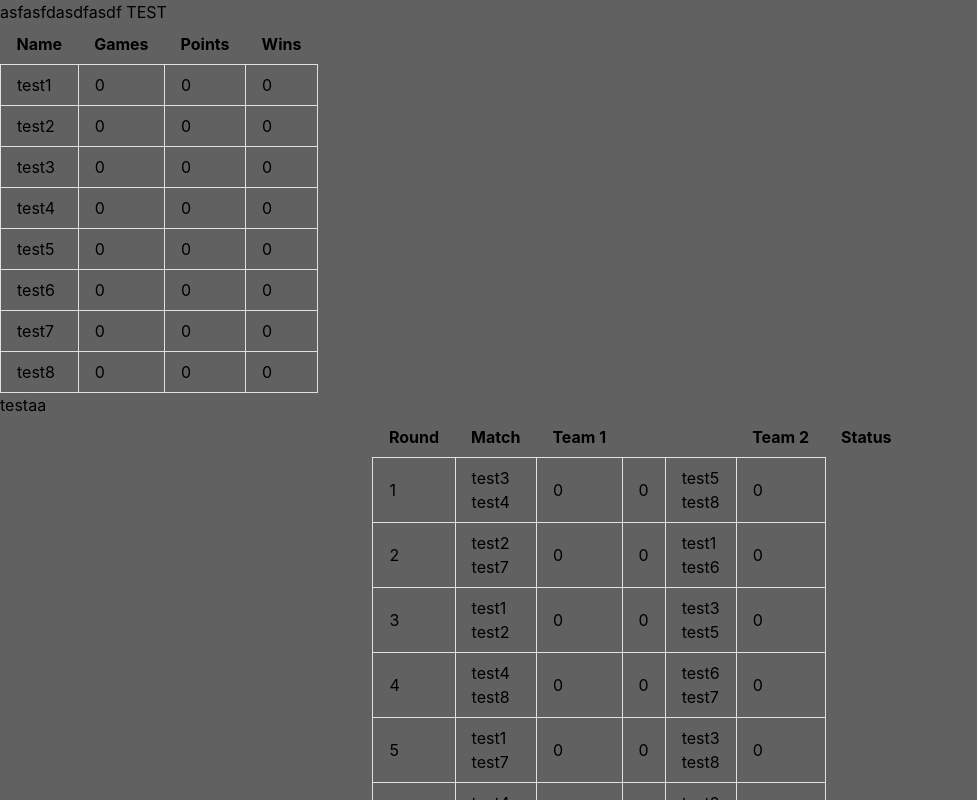
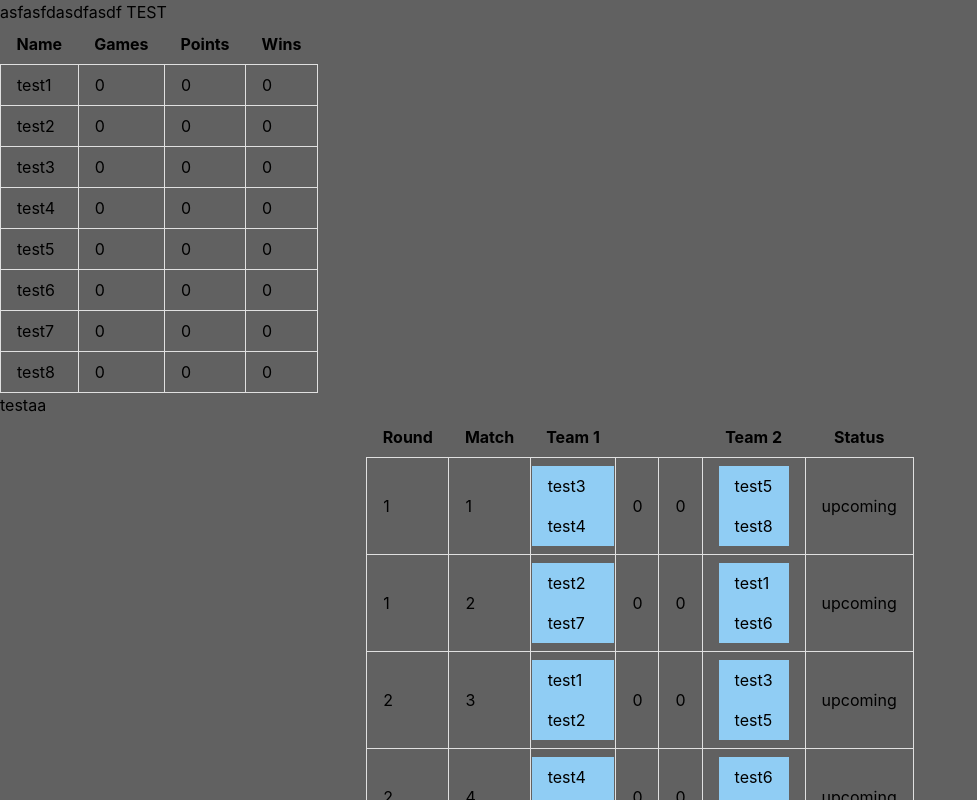
Before and after one commit to ohanhimaki/americano-tournaments, a React (Create React App) app in the folder americano-tournaments.web/: page / in a window 1280 px wide. Both pictures are taken after typing "Sample" into the empty fields and a click on the input "Submit". Shown: the top 800 px of the page, without its empty margins (0-977 px from the left). Built offline with nearby package versions, Linux system fonts and the light colour scheme.

Commit message:
Ui toiminnallisuutta kehitetty matseihin

```diff
--- a/americano-tournaments.web/src/new-tournament/Matches.tsx
+++ b/americano-tournaments.web/src/new-tournament/Matches.tsx
@@ -1,9 +1,11 @@
 import React, { useState } from "react";
 import tournamentState from "./models/tournamentState";
-import Match, { Team } from "./models/tournament";
+import Match, { Team, Player } from "./models/tournament";
 
 export const Matches = () => {
   const [updated, setupdated] = useState(new Date());
+  const [highlightedPlayer, sethighlightedPlayer] = useState("");
+
   const tournamentinst = tournamentState.getInstance();
 
   function addScore(match: Match, team: Team, sumToAdd: number) {
@@ -16,6 +18,41 @@ export const Matches = () => {
 
     setupdated(new Date());
   }
+
+  function highlightPlayer(player?: Player) {
+    if (!player) {
+      return;
+    }
+    sethighlightedPlayer(player.name);
+  }
+
+  function getPlayer(player?: Player) {
+    let classstring = "bg-blue-300";
+    if (!player) {
+      return;
+    }
+
+    if (player.name === highlightedPlayer) {
+      classstring = "bg-red-300";
+    }
+    classstring += " py-2 px-4";
+    return (
+      <div className={classstring}>
+        <button onClick={() => highlightPlayer(player)}>{player.name}</button>
+      </div>
+    );
+  }
+
+  function getMatchStateString(state?: number) {
+    if (state === 0) {
+      return "upcoming";
+    } else if (state === 1) {
+      return "ongoing";
+    } else if (state === 2) {
+      return "finished";
+    }
+  }
+
   return (
     <div className="">
       <table className="table-auto m-auto">
@@ -34,32 +71,33 @@ export const Matches = () => {
           {tournamentinst.matches.map((match: Match, index: number) => {
             return (
               <tr key={index}>
+                <td className="border px-4 py-2">{match.roundno}</td>
                 <td className="border px-4 py-2">{match.matchno}</td>
-                <td className="border px-4 py-2">
-                  <div>{match.team1.players[0].name}</div>
-                  <div>{match.team1.players[1].name}</div>
+                <td className="border">
+                  {getPlayer(match.team1.players[0])}
+                  {getPlayer(match.team1.players[1])}
                 </td>
                 <td
                   className="border px-4 py-2"
                   onClick={() => addScore(match, match.team1, 1)}
                 >
-                  {match.score1}
+                  <button>{match.score1}</button>
                 </td>
                 <td
                   className="border px-4 py-2"
                   onClick={() => addScore(match, match.team2, 1)}
                 >
-                  {match.score2}
+                  <button>{match.score2}</button>
                 </td>
                 <td className="border px-4 py-2">
-                  <div>{match.team2.players[0].name}</div>
-                  <div>{match.team2.players[1].name}</div>
+                  {getPlayer(match.team2.players[0])}
+                  {getPlayer(match.team2.players[1])}
                 </td>
                 <td
                   className="border px-4 py-2"
                   onClick={() => changeStatus(match)}
                 >
-                  {match.status}
+                  <button>{getMatchStateString(match.status)}</button>
                 </td>
               </tr>
             );
```
